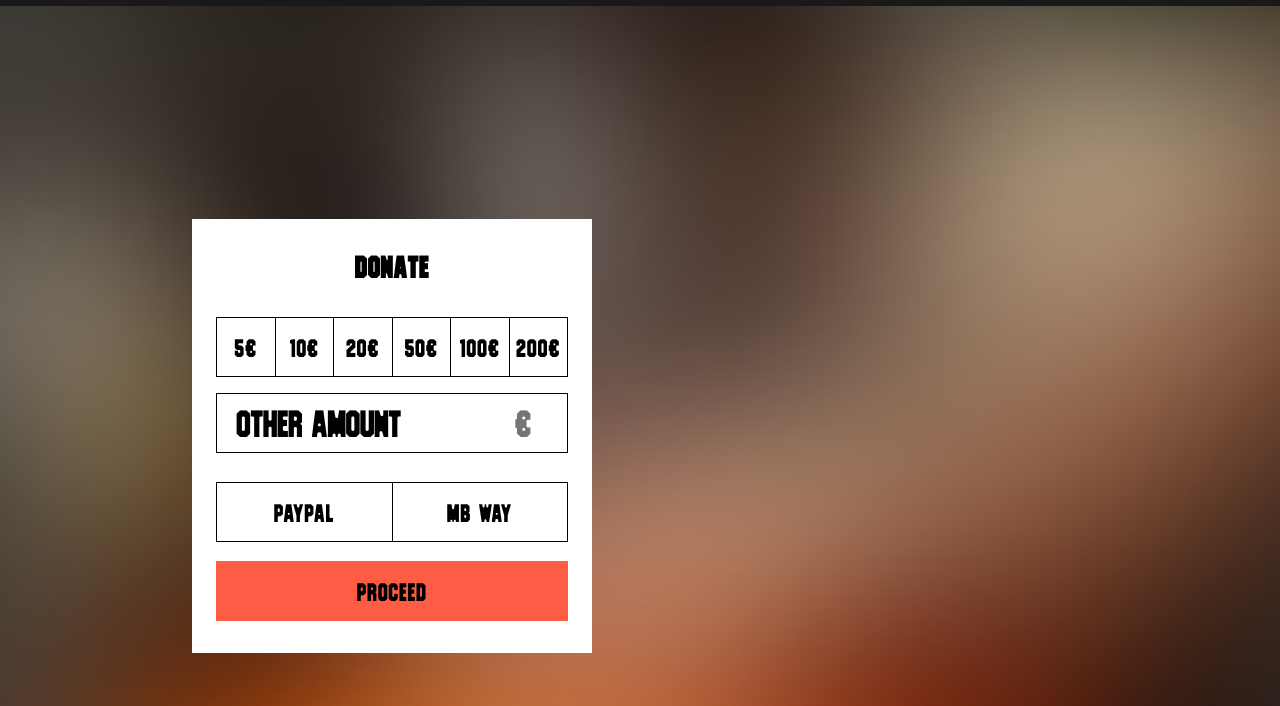
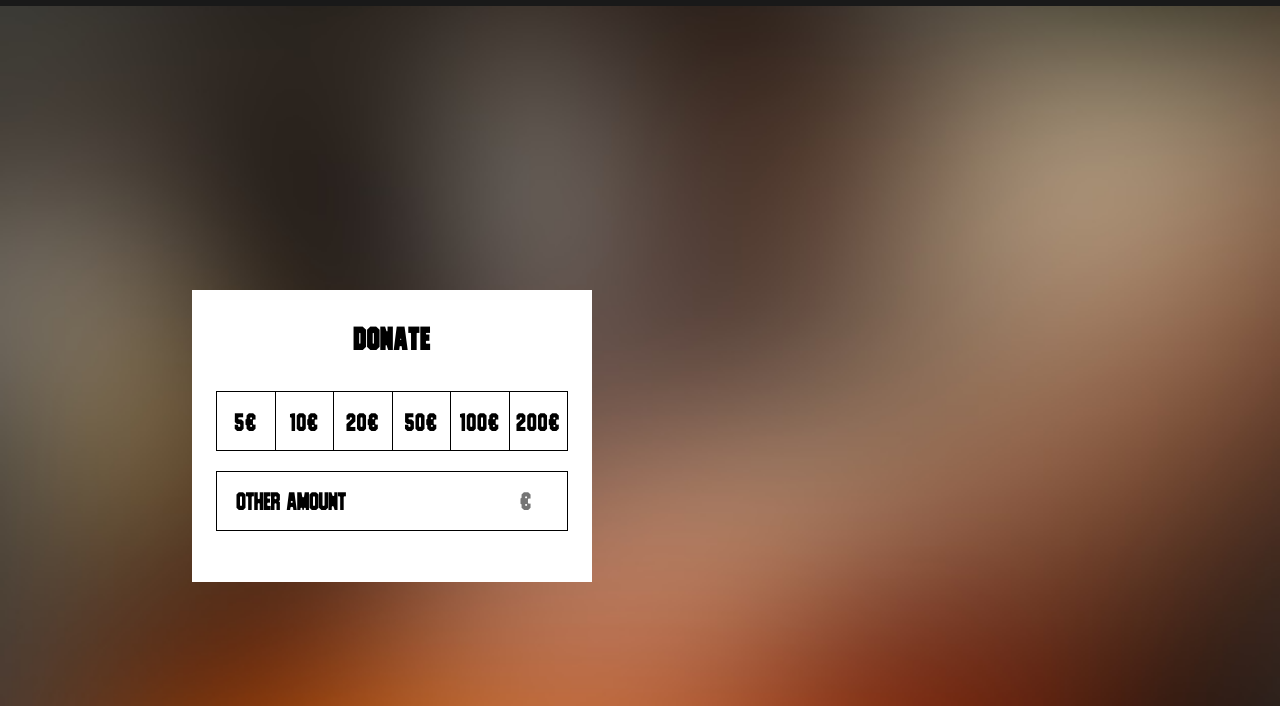
Before and after one commit to liberationstation/Liberation-Station, a plain HTML site: page index.html in a window 1280 px wide. Shown: the part 94-800 px from the top of the page. Drawn offline with Linux system fonts and the light colour scheme; a script that the page names is missing.

Commit message:
donation box updated

```diff
--- a/index.html
+++ b/index.html
@@ -39,6 +39,7 @@
       <div class="donation-box">
         <h2 data-translate="donation_title">Donate</h2>
 
+
         <!-- Amount selection -->
         <div class="donation-buttons">
           <button data-amount="5">5€</button>
@@ -58,17 +59,20 @@
           <input type="number" id="customAmount" placeholder="€" min="1" />
         </div>
 
-        <!-- Payment method selection -->
+             <!-- Spacer below buttons -->
+        <div class="donation-spacer"></div>
+
+        <!-- Payment method selection
         <div class="payment-methods">
           <button class="payment-btn" id="paypal-btn" data-translate="donation_paypal">PayPal</button>
           <button class="payment-btn" id="mbway-btn" data-translate="donation_mbway">MB WAY</button>
-        </div>
+        </div>-->
 
         <div id="paypal-button-container"></div>
 
-        <!-- Donate button -->
+        <!-- Donate button
         <button id="donate-btn" class="donate-btn" data-translate="donation_proceed">Proceed</button>
-      </div>
+      </div>-->
 
     </div>
   </section>
--- a/styles.css
+++ b/styles.css
@@ -129,7 +129,7 @@ nav a:hover {
 
 /* Title */
 .donation-box h2 {
-    font-size: 1.8em;
+    font-size: 30px;
     letter-spacing: 0.05em;
     margin: 0 0 1.2em 0;
     font-family: 'DeviceTM', sans-serif;
@@ -147,7 +147,7 @@ nav a:hover {
     height: 2.5em; /* shorter height */
     background: none;
     border: 1px solid black;
-    font-size: 1.5em;
+    font-size: 24px;
     letter-spacing: 0.05em;
     cursor: pointer;
     font-family: 'DeviceTM', sans-serif;
@@ -167,7 +167,7 @@ nav a:hover {
 
 /* Spacer */
 .donation-spacer {
-    height: 1em;
+    height: 1.2em;
 }
 
 /* Custom amount container */
@@ -178,21 +178,20 @@ nav a:hover {
     border: 1px solid black;
     padding: 0 0.8em;
     height: 2.5em; /* match button height */
-    font-size: 1.5em;
-    margin-bottom: 1.2em;
+    font-size: 24px;
     box-sizing: border-box;
     font-family: 'DeviceTM', sans-serif;
     background-color: white;
 }
 
 .custom-amount-container label {
-    font-size: 1.5em;
+    font-size: 24px;
     line-height: 1;
 }
 
 .custom-amount-container input {
     width: 3.5em;
-    font-size: 1.5em;
+    font-size: 24px;
     text-align: right;
     border: none;
     outline: none;
@@ -200,7 +199,7 @@ nav a:hover {
     font-family: 'DeviceTM', sans-serif;
 }
 
-/* Payment methods container */
+/* Payment methods container
 .payment-methods {
     display: flex;
     gap: 0;
@@ -209,10 +208,10 @@ nav a:hover {
 
 .payment-btn {
     flex: 1;
-    height: 2.5em; /* shorter height */
+    height: 2.5em;
     background: none;
     border: 1px solid black;
-    font-size: 1.5em;
+    font-size: 24px;
     letter-spacing: 0.05em;
     font-family: 'DeviceTM', sans-serif;
     cursor: pointer;
@@ -228,14 +227,14 @@ nav a:hover {
 
 .payment-btn:hover {
     background-color: #f0f0f0;
-}
+} */
 
-/* Donate button */
+/* Donate button
 .donate-btn {
-    height: 2.5em; /* shorter height */
+    height: 2.5em;
     background-color: #FE5C45;
     border: none;
-    font-size: 1.5em;
+    font-size: 24px;
     letter-spacing: 0.05em;
     font-family: 'DeviceTM', sans-serif;
     cursor: pointer;
@@ -247,7 +246,7 @@ nav a:hover {
 
 .donate-btn:hover {
     background-color: #e64f3e;
-}
+}*/
 
 .donation-buttons button.active,
 .payment-btn.active {
```
